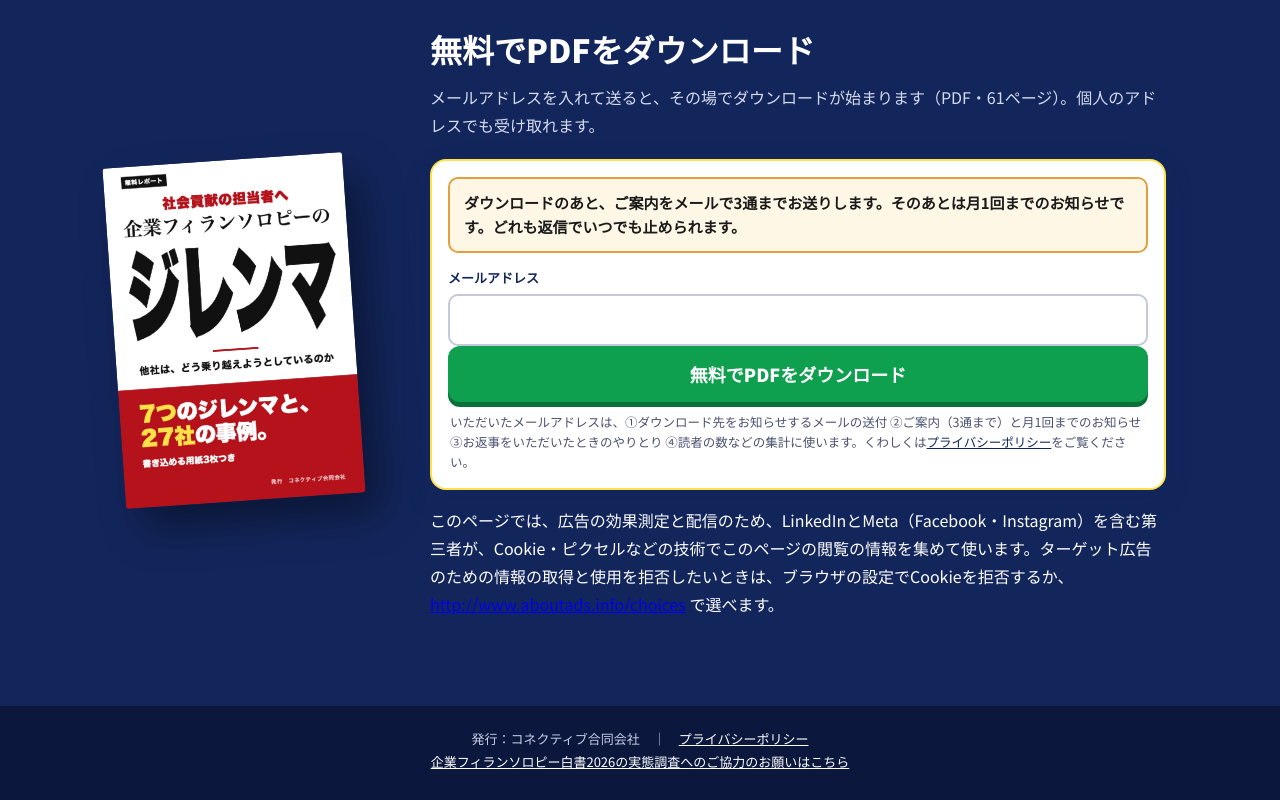
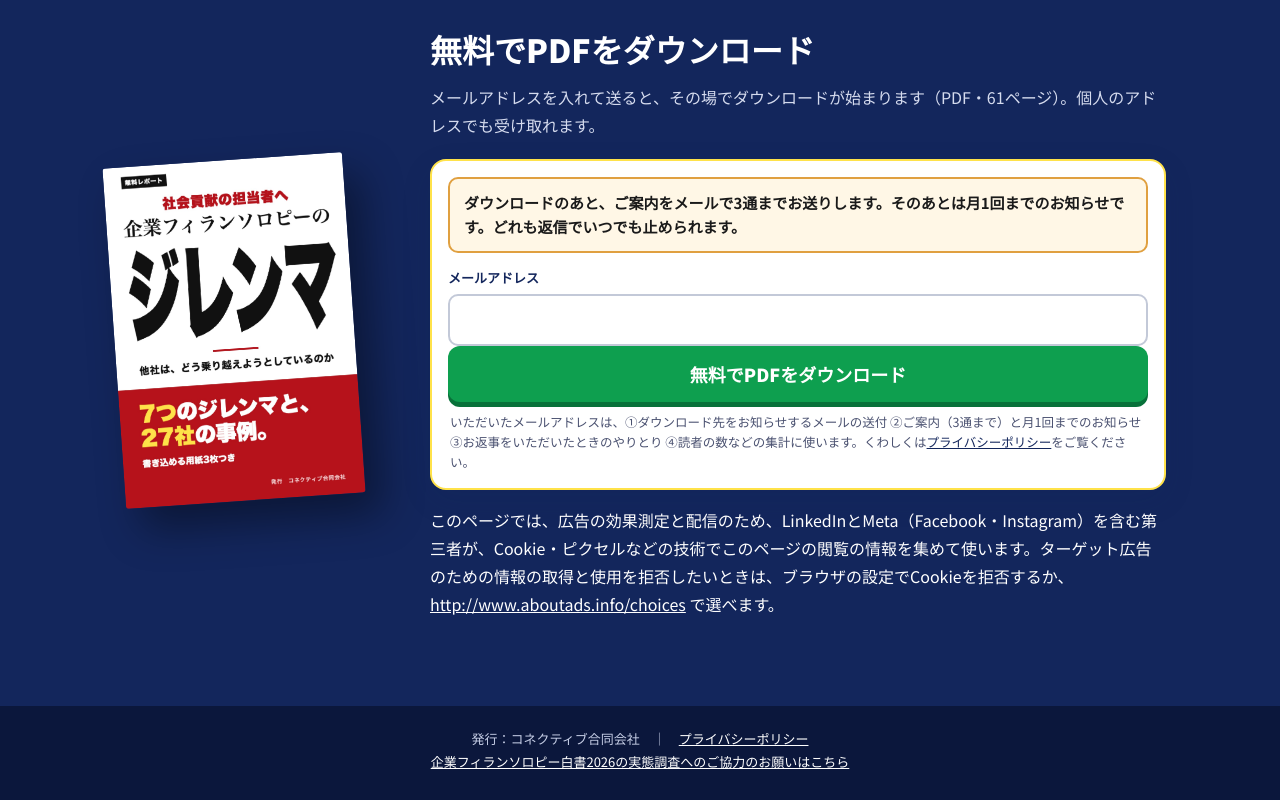
Before and after one commit to a-kamata-source/guide, a plain HTML site: page dilemma/index.html in a window 1280 px wide. Shown: the part 3468-4268 px from the top of the page. Drawn offline with Linux system fonts and the light colour scheme.

Commit message:
Make tracking-notice link white for contrast

```diff
--- a/dilemma/index.html
+++ b/dilemma/index.html
@@ -483,7 +483,7 @@ src="https://www.facebook.com/tr?id=1662170578991915&ev=PageView&noscript=1"
         <p class="err" id="err" role="alert"></p>
         <p class="purpose">いただいたメールアドレスは、①ダウンロード先をお知らせするメールの送付 ②ご案内（3通まで）と月1回までのお知らせ ③お返事をいただいたときのやりとり ④読者の数などの集計に使います。くわしくは<a href="https://www.cnectv.com/%E3%83%97%E3%83%A9%E3%82%A4%E3%83%90%E3%82%B7%E3%83%BC%E3%83%9D%E3%83%AA%E3%82%B7%E3%83%BC" target="_blank" rel="noopener">プライバシーポリシー</a>をご覧ください。</p>
       </form>
-      <p class="purpose">このページでは、広告の効果測定と配信のため、LinkedInとMeta（Facebook・Instagram）を含む第三者が、Cookie・ピクセルなどの技術でこのページの閲覧の情報を集めて使います。ターゲット広告のための情報の取得と使用を拒否したいときは、ブラウザの設定でCookieを拒否するか、<a href="http://www.aboutads.info/choices" target="_blank" rel="noopener">http://www.aboutads.info/choices</a> で選べます。</p>
+      <p class="purpose">このページでは、広告の効果測定と配信のため、LinkedInとMeta（Facebook・Instagram）を含む第三者が、Cookie・ピクセルなどの技術でこのページの閲覧の情報を集めて使います。ターゲット広告のための情報の取得と使用を拒否したいときは、ブラウザの設定でCookieを拒否するか、<a href="http://www.aboutads.info/choices" target="_blank" rel="noopener" style="color:#FFFFFF;text-decoration:underline">http://www.aboutads.info/choices</a> で選べます。</p>
       <div class="done" id="done" role="status"><h3>ダウンロードを始めました</h3><p>始まらないときは <a class="dl" id="manualDl" href="dilemma.pdf" target="_blank" rel="noopener">こちらから</a> お受け取りください。</p>
         <div class="one" id="one">
           <p class="one-h" id="oneH">NPO法人・財団法人・社団法人などの非営利組織の方には、お立場に合わせた見本をお送りします（無料）</p>
```
